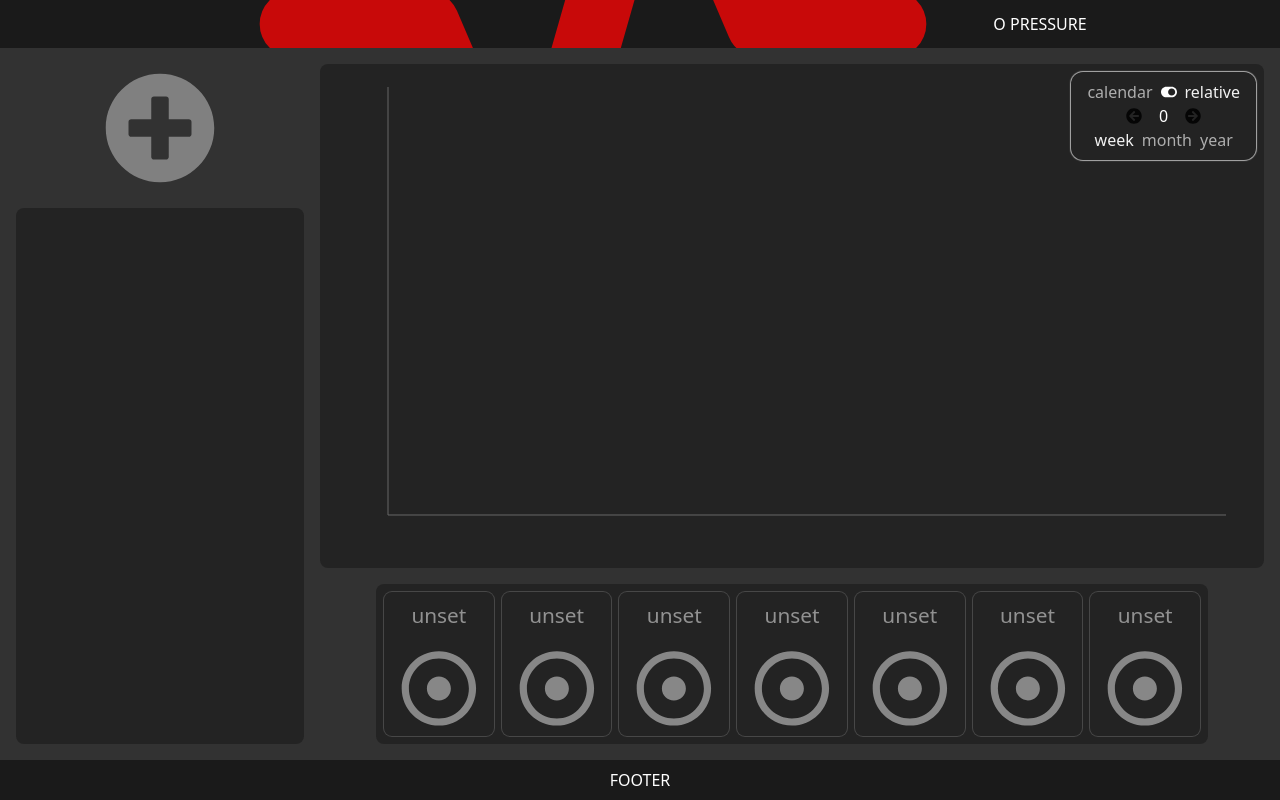
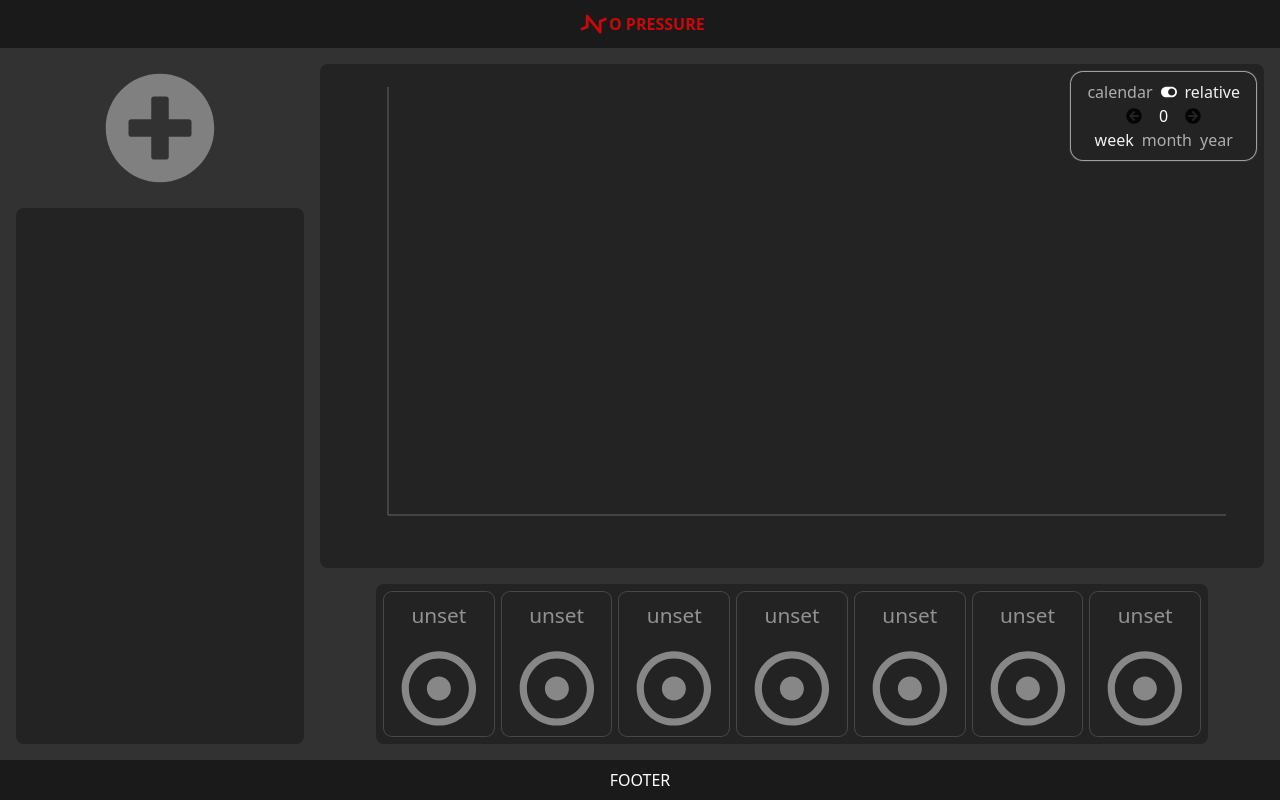
Before and after one commit to serious-pavel/no-pressure, a React (Vite) app: page / in a window 1280 px wide. Built offline with nearby package versions, Linux system fonts and the light colour scheme.

Commit message:
add animations for header

```diff
--- a/src/index.css
+++ b/src/index.css
@@ -638,3 +638,44 @@ body {
   flex-direction: column;
   gap: 1rem;
 }
+
+header img {
+  --header-img-size: calc(var(--header-height) * 0.7);
+  height: var(--header-img-size);
+  width: var(--header-img-size);
+  border-radius: 50%;
+  z-index: 1;
+  transform: scaleX(-1) rotate(0deg);
+  transition: transform 0.3s ease-in-out;
+  animation: wobble 2s ease-in-out;
+}
+
+header div {
+  margin: -0.1rem;
+  z-index: 2;
+}
+
+header {
+  color: #c80909;
+  font-weight: 600;
+  user-select: none;
+}
+
+@keyframes wobble {
+  0% {
+    transform: scaleX(-1) rotate(0deg);
+  }
+  45% {
+    transform: scaleX(-1) rotate(23deg);
+  }
+  55% {
+    transform: scaleX(-1) rotate(23deg);
+  }
+  100% {
+    transform: scaleX(-1) rotate(0deg);
+  }
+}
+
+header:hover img {
+  transform: scaleX(-1) rotate(23deg);
+}
```
